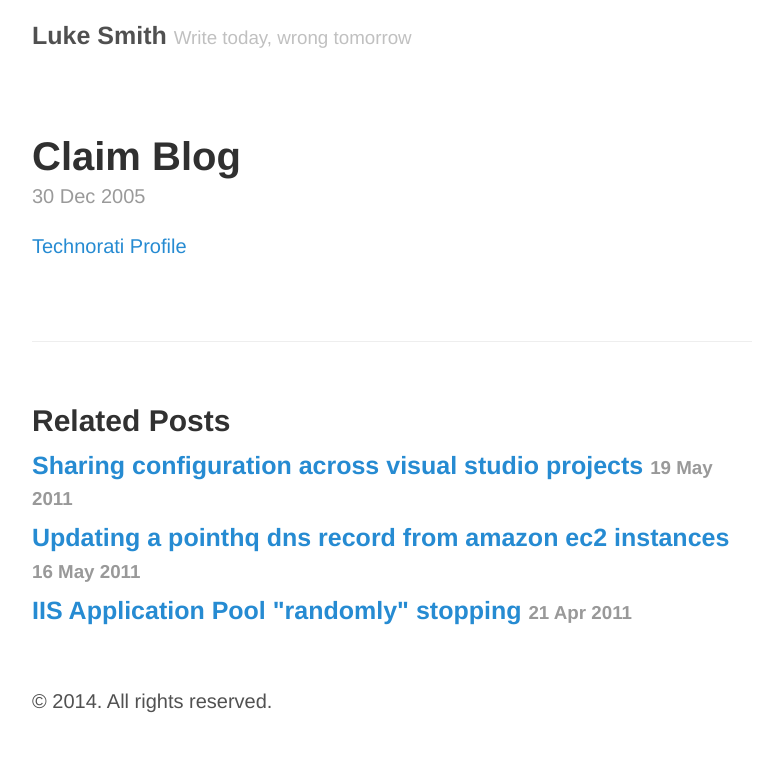
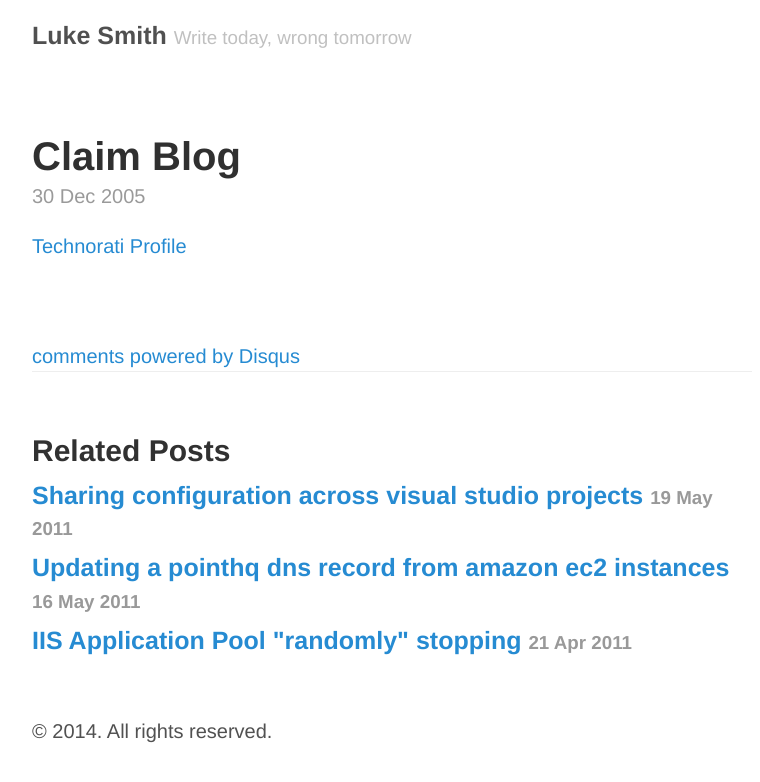
Before and after one commit to lukesmith/lukesmith.github.com, a Jekyll site: the page built from _posts/2005-12-30-claim-blog.html, in a window 1280 px wide. Shown: the top 782 px of the page, without its empty margins (248-1008 px from the left). Built offline with Jekyll 4.4.1, drawn with Linux system fonts in a browser that asks for light colours; Markdown is read by kramdown in place of the engine named in the settings; comment, search, counter and statistics services are not loaded; part of the change alters nothing that is shown.

Commit message:
added disqus

```diff
--- a/_layouts/post.html
+++ b/_layouts/post.html
@@ -7,6 +7,24 @@ layout: default
   <span class="post-date">{{ page.date | date_to_string }}</span>
   {{ content }}
 </div>
+
+<div id="disqus_thread"></div>
+<script type="text/javascript">
+    /* * * CONFIGURATION VARIABLES: EDIT BEFORE PASTING INTO YOUR WEBPAGE * * */
+    var disqus_shortname = 'lukesmith'; // required: replace example with your forum shortname
+    var disqus_identifier = '{{ page.id }}';
+    var disqus_title = "{{ page.title }}";
+
+    /* * * DON'T EDIT BELOW THIS LINE * * */
+    (function() {
+        var dsq = document.createElement('script'); dsq.type = 'text/javascript'; dsq.async = true;
+        dsq.src = '//' + disqus_shortname + '.disqus.com/embed.js';
+        (document.getElementsByTagName('head')[0] || document.getElementsByTagName('body')[0]).appendChild(dsq);
+    })();
+</script>
+<noscript>Please enable JavaScript to view the <a href="http://disqus.com/?ref_noscript">comments powered by Disqus.</a></noscript>
+<a href="http://disqus.com" class="dsq-brlink">comments powered by <span class="logo-disqus">Disqus</span></a>
+
 
 <div class="related">
   <h2>Related Posts</h2>
```
